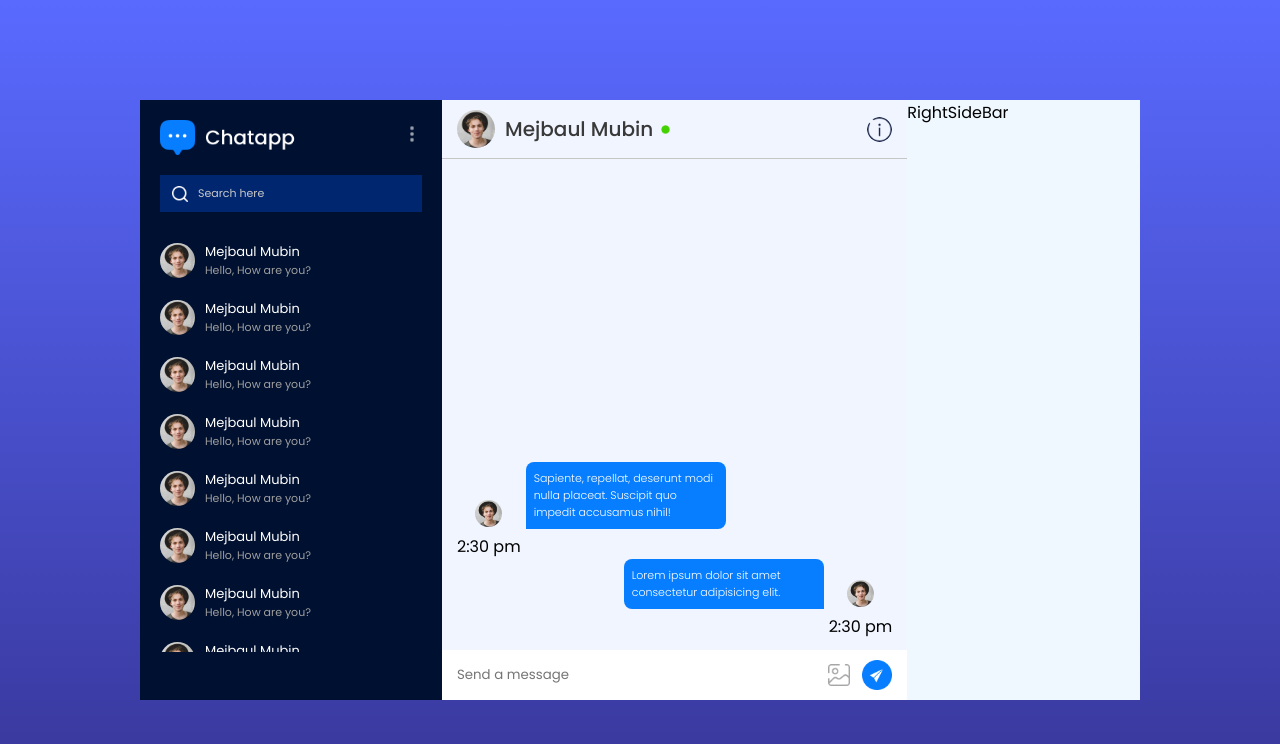
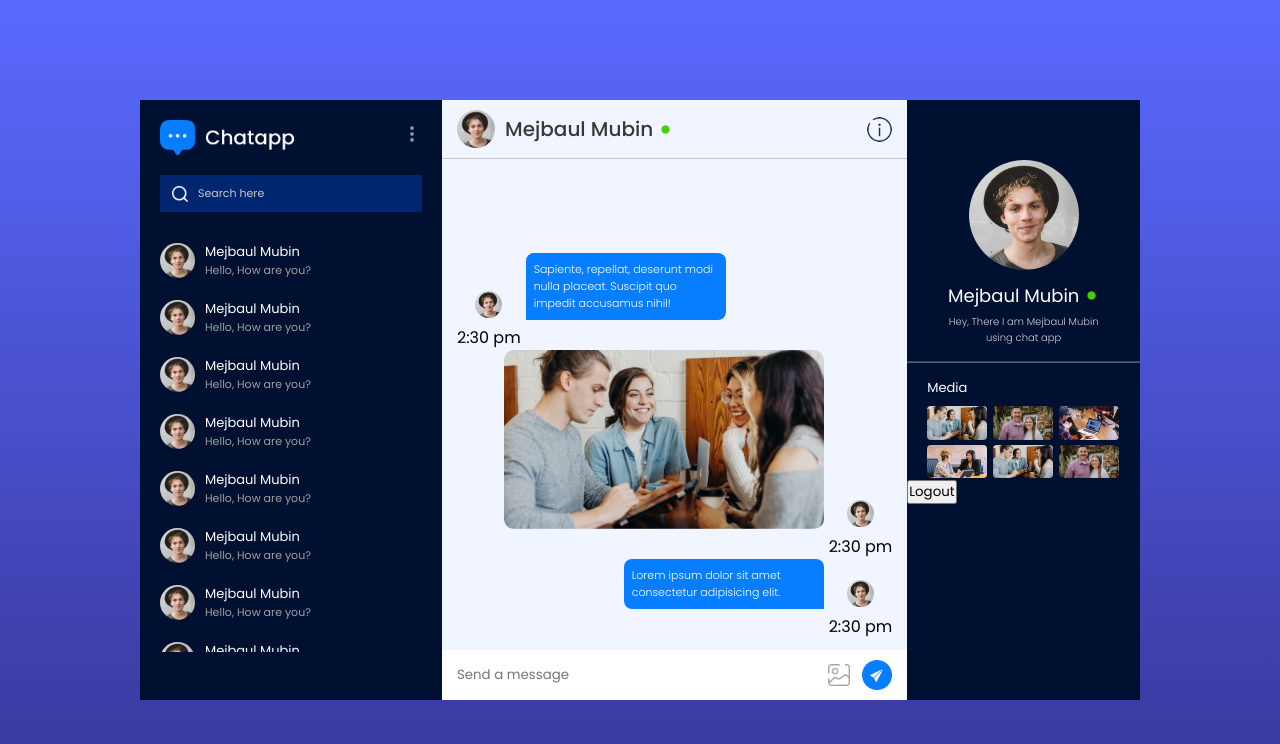
Before and after one commit to mejbaulmubin786/Full-Stack-Real-time-Chat-Application, a React (Vite) app: page /chat in a window 1280 px wide. Shown: the top 744 px of the page. Built offline with nearby package versions, Linux system fonts and the light colour scheme.

Commit message:
RightSide bar almost done

```diff
--- a/src/components/chatBox/ChatBox.css
+++ b/src/components/chatBox/ChatBox.css
@@ -113,3 +113,9 @@
     text-align: center;
     font-style: 9px;
 }
+
+.msg-img{
+    max-width: 320px;
+    margin-bottom: 30px;
+    border-radius: 10px;
+}
--- a/src/components/chatBox/ChatBox.jsx
+++ b/src/components/chatBox/ChatBox.jsx
@@ -17,6 +17,14 @@
           <p className="msg">
             Lorem ipsum dolor sit amet consectetur adipisicing elit.
           </p>
+          <div>
+              <img src={assets.profile_img} alt="" />
+              <p>2:30 pm</p>
+          </div>
+        </div>
+
+        <div className="s-msg">
+          <img className='msg-img' src={assets.pic1} alt="" />
           <div>
               <img src={assets.profile_img} alt="" />
               <p>2:30 pm</p>
--- a/src/components/rightSideBar/RightSideBar.css
+++ b/src/components/rightSideBar/RightSideBar.css
@@ -0,0 +1,60 @@
+.rs{
+    color: white;
+    background-color: #001030;
+    position: relative;
+    height: 75vh;
+    overflow-y: scroll;
+}
+
+.rs-profile{
+    padding-top: 60px;
+    text-align: center;
+    max-width: 70%;
+    margin: auto;
+}
+.rs-profile img{
+    width: 110px;
+    aspect-ratio: 1/1;
+    border-radius: 50%;
+}
+
+.rs-profile h3{
+    font-size: 18px;
+    font-weight: 400;
+    display: flex;
+    align-items: center;
+    justify-content: center;
+    gap: 5px;
+    margin: 5px 0px;
+}
+
+.rs-profile p{
+    font-size: 10px;
+    opacity: 0.8;
+    font-weight: 300;
+}
+
+.rs hr{
+    border-color: #ffffff50;
+    margin: 15px 0px;
+}
+
+.rs-media{
+    padding: 0px 20px;
+    font-size: 13px;
+}
+
+.rs-media div{
+    max-height: 180px;
+    overflow-y: scroll;
+    display: grid;
+    grid-template-columns: 1fr 1fr 1fr;
+    gap: 5px;
+    margin-top: 8px;
+}
+
+.rs-media img{
+    width: 60px;
+    border-radius: 4px;
+    cursor: pointer;
+}
--- a/src/components/rightSideBar/RightSideBar.jsx
+++ b/src/components/rightSideBar/RightSideBar.jsx
@@ -1,9 +1,29 @@
 import React from 'react'
 import './RightSideBar.css'
+import assets from '../../assets/assets'
 
 const RightSideBar = () => {
   return (
-    <div>RightSideBar</div>
+    <div className='rs'>
+      <div className="rs-profile">
+        <img src={assets.profile_img} alt="" />
+        <h3>Mejbaul Mubin <img src={assets.green_dot} className='dot' /></h3>
+        <p>Hey, There I am Mejbaul Mubin using chat app</p>
+      </div>
+      <hr />
+      <div className="rs-media">
+        <p>Media</p>
+        <div>
+          <img src={assets.pic1} alt="" />
+          <img src={assets.pic2} alt="" />
+          <img src={assets.pic3} alt="" />
+          <img src={assets.pic4} alt="" />
+          <img src={assets.pic1} alt="" />
+          <img src={assets.pic2} alt="" />
+        </div>
+      </div>
+      <button>Logout</button>
+    </div>
   )
 }
 
```
